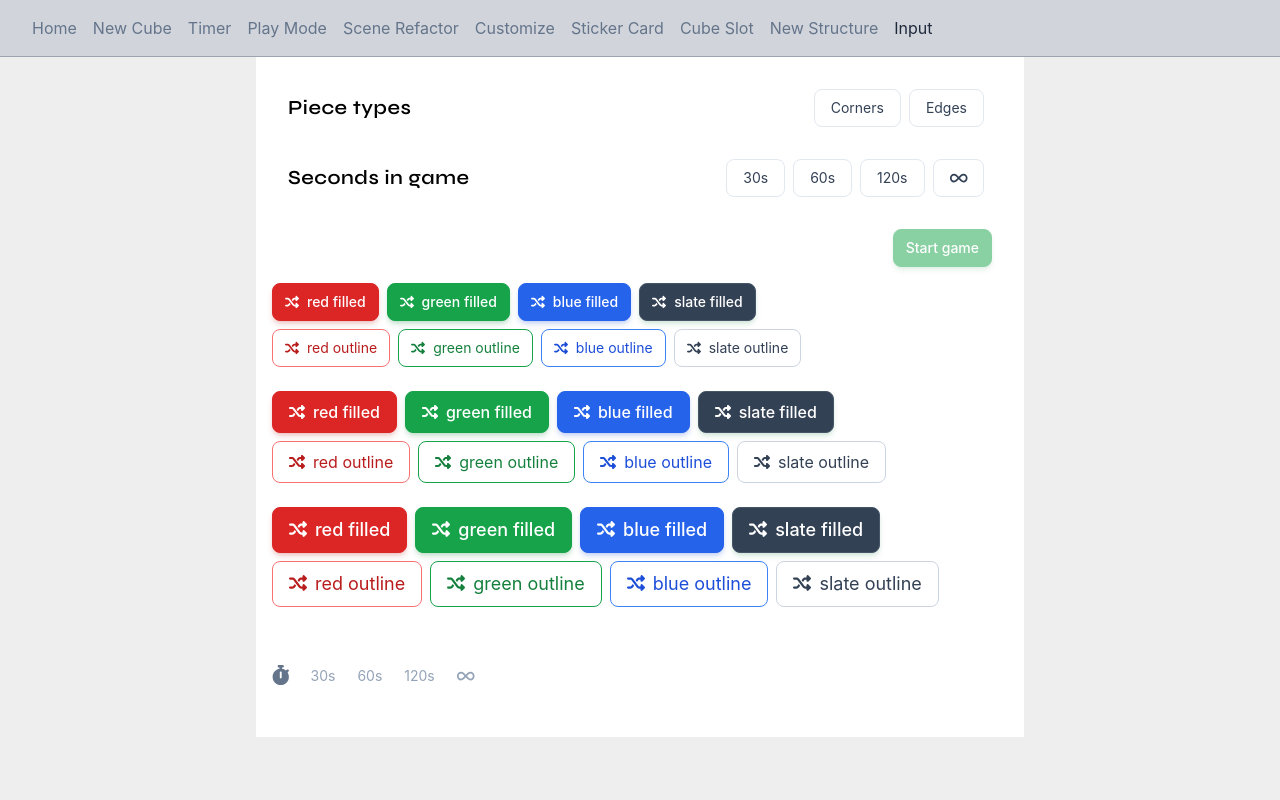
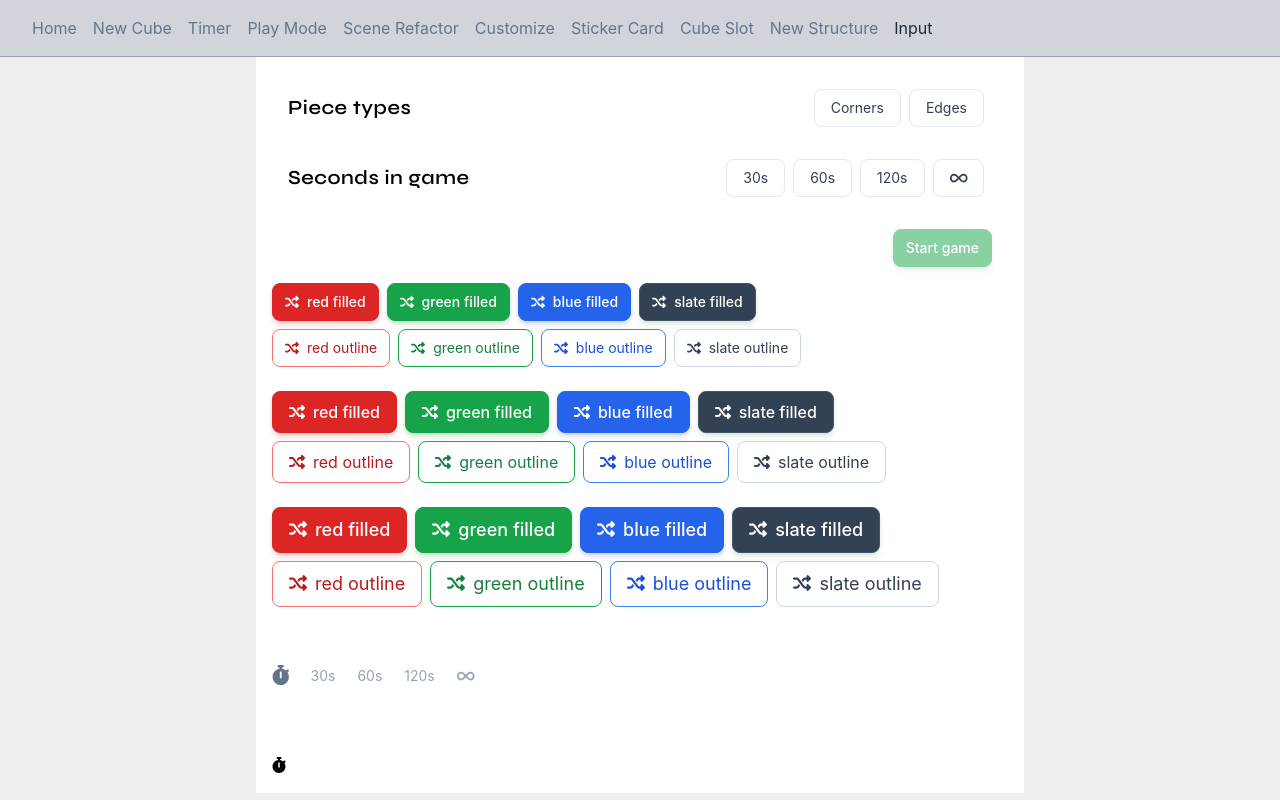
Before and after one commit to McHeisenburglar/rubiks-cube-3d-vite, a React (Vite) app: page /rubiks-cube-3d-vite/input-elements in a window 1280 px wide. Built offline with nearby package versions, Linux system fonts and the light colour scheme.

Commit message:
Tooltips hell yeah?

```diff
--- a/src/components/input/InputPage.tsx
+++ b/src/components/input/InputPage.tsx
@@ -108,9 +108,70 @@ const Main = () => {
                         />
                     </ul>
                 </div>
+                <div className="mt-8">
+                    <TooltipWrapper>
+                        <FontAwesomeIcon
+                            icon={faStopwatch}
+                            size="lg"
+                            className="-mt-[2px] text-slate-500 duration-200 hover:text-slate-600"
+                        />
+                    </TooltipWrapper>
+                </div>
             </div>
         </>
     );
 };
 
+interface TooltipProps {
+    content: string;
+    children: ChildElement;
+}
+
+const TooltipWrapper: React.FC<TooltipProps> = ({ children }) => {
+    const [showTooltip, setShowTooltip] = useState(false);
+    const [showTooltipClass, setShowTooltipClass] = useState(false);
+    const bgColor = "bg-slate-800";
+
+    const onMouseEnter = () => {
+        setShowTooltip(true);
+        setTimeout(() => {
+            setShowTooltipClass(true);
+        }, 10);
+    };
+
+    const onMouseLeave = () => {
+        setShowTooltipClass(false);
+        setTimeout(() => {
+            if (!showTooltipClass) setShowTooltip(false);
+        }, 200);
+    };
+
+    return (
+        <div
+            className="relative inline-block"
+            onMouseEnter={onMouseEnter}
+            onMouseLeave={onMouseLeave}
+        >
+            <FontAwesomeIcon icon={faStopwatch} />
+            {showTooltip && (
+                <span
+                    className={`absolute left-1/2 top-0 inline-flex max-w-xl -translate-x-1/2 -translate-y-full flex-col items-center text-center ${
+                        showTooltipClass
+                            ? "opacity-1 z-10"
+                            : "pointer-events-none invisible translate-y-[-90%] opacity-0"
+                    } duration-300`}
+                >
+                    <span
+                        className={`inline-block rounded-md ${bgColor} text-medium w-max max-w-xs px-3 py-2 text-xs text-white`}
+                    >
+                        Seconds in game
+                    </span>
+                    <span className="-m-[1px] w-[16px] border-l-[8px] border-r-[8px] border-t-[8px] border-l-transparent border-r-transparent border-t-slate-800"></span>
+                </span>
+            )}
+        </div>
+    );
+    // border-l-[50px] border-l-transparent
+};
+
 export default Main;
```
